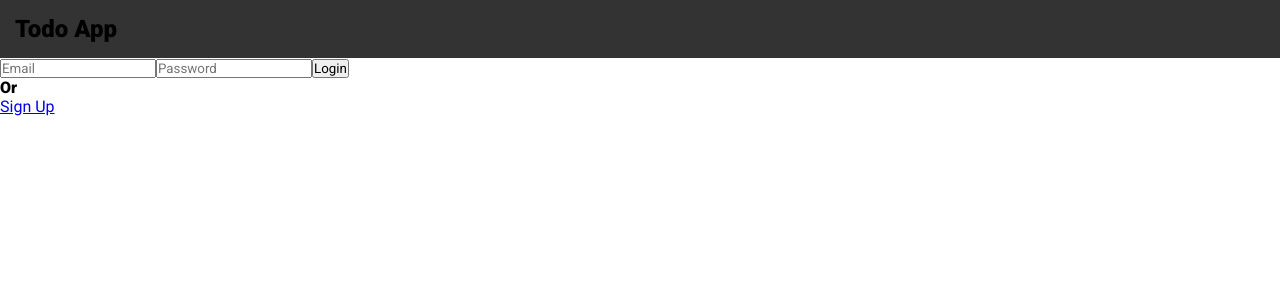
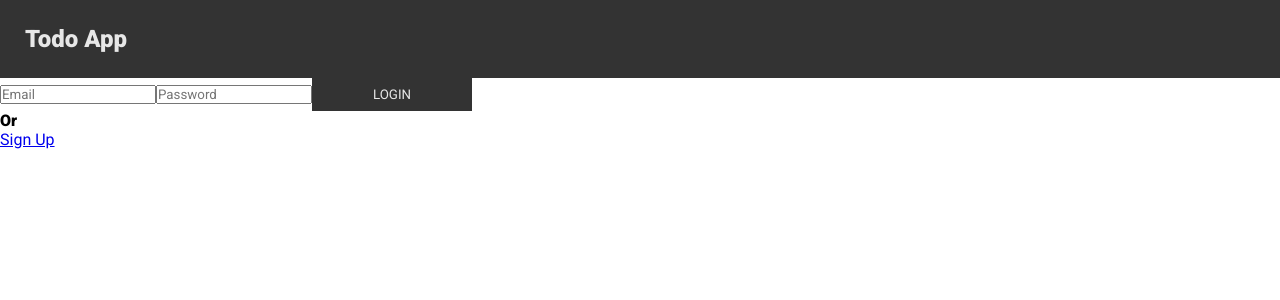
Before and after one commit to thisissonali/todo-frontend, a React (Vite) app: page / in a window 1280 px wide. Shown: the top 300 px of the page. Built offline with nearby package versions, Linux system fonts and the light colour scheme; no server answers.

Commit message:
style: nav

```diff
--- a/src/styles/App.css
+++ b/src/styles/App.css
@@ -8,9 +8,28 @@
 }
 nav{
     display: flex;
-    padding:15px;
+    padding:25px;
     justify-content: space-between;
     background-color: rgb(51, 51, 51);
+    color: #e7e7e7;
+}
+button{
+    width: 10rem;
+    padding: 0.5rem 1.5rem;
+    background-color: rgb(51, 51, 51);
+    border: 1px solid rgb(51, 51, 51);
+    color:#e7e7e7;
+    text-transform: uppercase;
+    transition: all 0.3s;
+    cursor: pointer;
+}
+button:hover{
+    background-color: #e7e7e7;
+    color:rgb(51, 51, 51);
+}
+button:disabled{
+    opacity: 0.2;
+    cursor: not-allowed;
 }
 /*
  @import "features";
```
